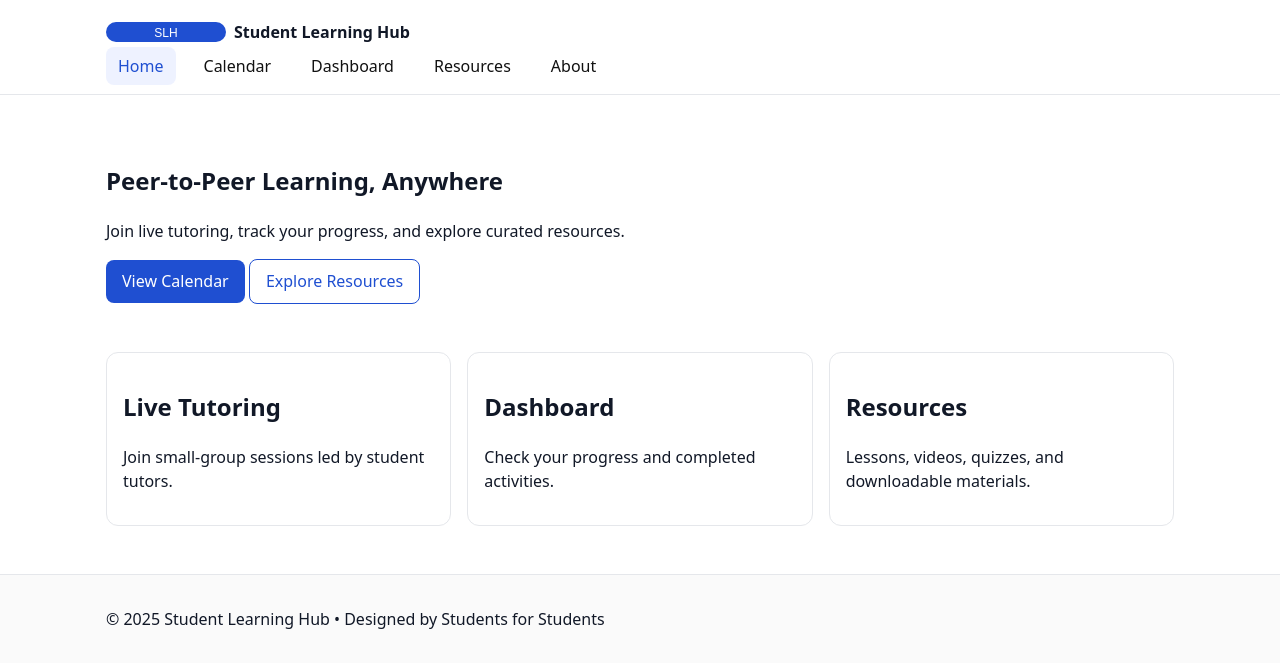
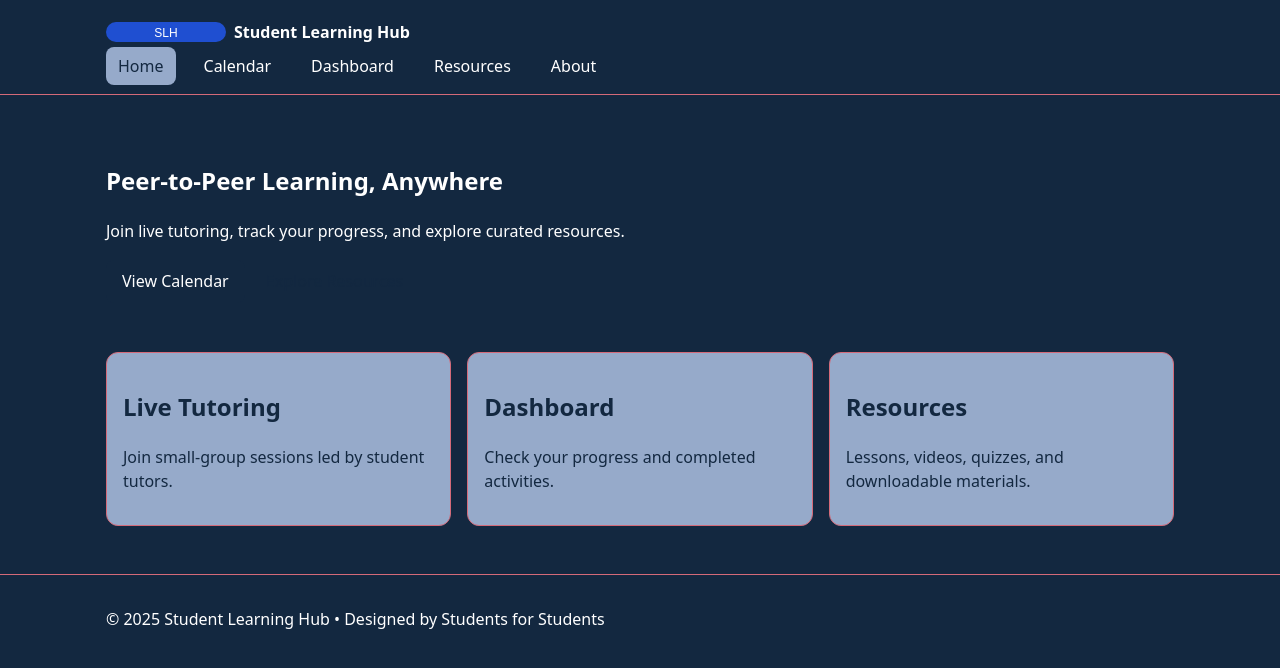
Before and after one commit to tebbe21485/StudentLearningHub, a plain HTML site: page index.html in a window 1280 px wide. Drawn offline with Linux system fonts and the light colour scheme.

Commit message:
Changed the color and fixed calendar nav menu bug

```diff
--- a/assets/css/base.css
+++ b/assets/css/base.css
@@ -1,7 +1,12 @@
 :root {
+  /* --primaryColor: #3a74c2;
+  --secondaryColor: #92bbf8;
+  --accentColor: #Fdbe8c; */
+  --primaryColor: #132840;
+  --secondaryColor: #96aaca;
+  --accentColor: #d46a79;
   --maxw: 1100px;
   --pad: 1rem;
-  --brand: #1f4fd1;
 }
 
 * {
@@ -17,8 +22,8 @@ body {
   margin: 0;
   font-family: system-ui, -apple-system, Segoe UI, Roboto, Arial, sans-serif;
   line-height: 1.5;
-  color: #111827;
-  background: #ffffff;
+  color: white;
+  background: var(--primaryColor);
 }
 
 .container {
@@ -33,13 +38,13 @@ img {
 }
 
 .site-header {
-  border-bottom: 1px solid #e5e7eb;
-  background: #fff;
+  border-bottom: 1px solid var(--accentColor);
+  background: var(--primaryColor);
 }
 
 .site-footer {
-  border-top: 1px solid #e5e7eb;
-  background: #fafafa;
+  border-top: 1px solid var(--accentColor);
+  background: var(--primaryColor);
   margin-top: 2rem;
 }
 
@@ -58,22 +63,24 @@ img {
   list-style: none;
   padding-left: 0;
   margin: 0;
+  color: white;
 }
 
 .nav a {
   text-decoration: none;
-  color: #111;
+  color: white;
   padding: .5rem .75rem;
   border-radius: .5rem;
 }
 
 .nav a[aria-current="page"] {
-  background: #eef2ff;
-  color: var(--brand);
+  background: var(--secondaryColor);
+  color: var(--primaryColor);
 }
 
 .nav-toggle {
   display: none;
+  color: white;
 }
 
 @media (max-width: 720px) {
@@ -99,7 +106,7 @@ img {
 .btn {
   display: inline-block;
   padding: .6rem 1rem;
-  background: var(--brand);
+  background: var(--primaryColor);
   color: #fff;
   border-radius: .5rem;
   text-decoration: none;
@@ -107,15 +114,16 @@ img {
 
 .btn.ghost {
   background: transparent;
-  color: var(--brand);
-  border: 1px solid var(--brand);
+  color: var(--primaryColor);
+  border: 1px solid var(--primaryColor);
 }
 
 .card {
-  border: 1px solid #e5e7eb;
+  border: 1px solid var(--accentColor);
   border-radius: .75rem;
   padding: 1rem;
-  background: #fff;
+  background: var(--secondaryColor);
+  color: var(--primaryColor);
 }
 
 .grid {
@@ -210,7 +218,6 @@ progress {
 }
 
 .calendar-table th {
-  background: #f9fafb;
   font-weight: 600;
   text-align: center;
 }
@@ -236,5 +243,5 @@ progress {
 
 .event a {
   font-size: .8rem;
-  color: var(--brand);
+  color: var(--primaryColor);
 }
--- a/assets/js/include.js
+++ b/assets/js/include.js
@@ -27,6 +27,7 @@ window.addEventListener('DOMContentLoaded', async () => {
   // Mark active navigation link
   const map = {
     'index.html': 'home',
+    'calendar.html': 'calendar',
     'dashboard.html': 'dashboard',
     'resources.html': 'resources',
     'about.html': 'about'
--- a/components/header.html
+++ b/components/header.html
@@ -1,6 +1,4 @@
 <header class="site-header">
-  <head> </head>
-  <body> </body>
   <div class="container">
     <a class="brand" href="index.html">
       <img src="assets/img/logo.svg" alt="Student Learning Hub" height="32" />
```
